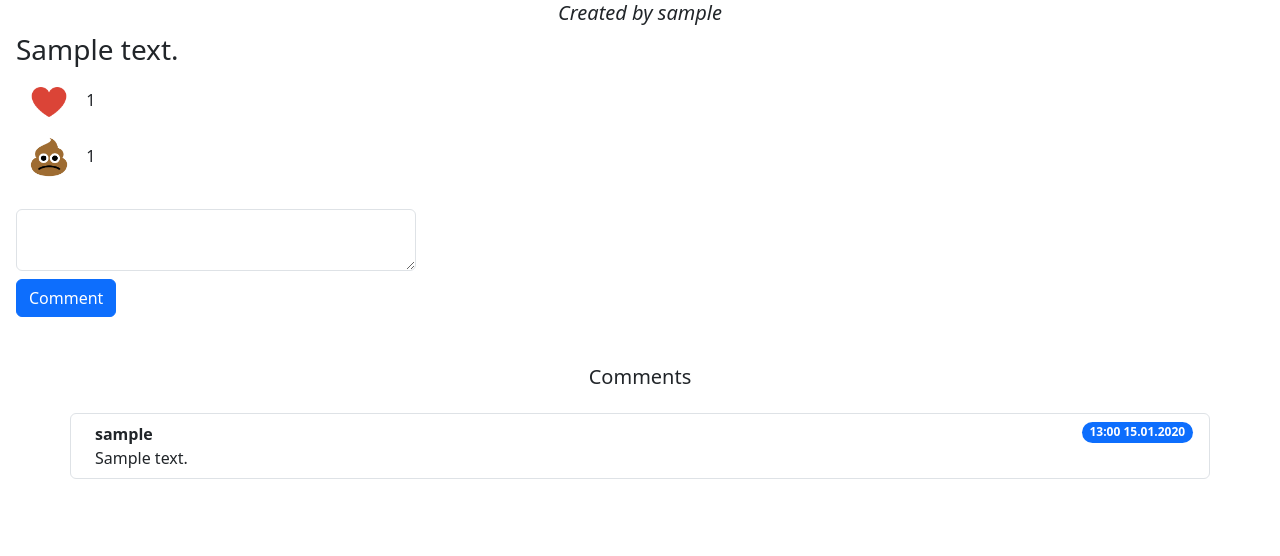
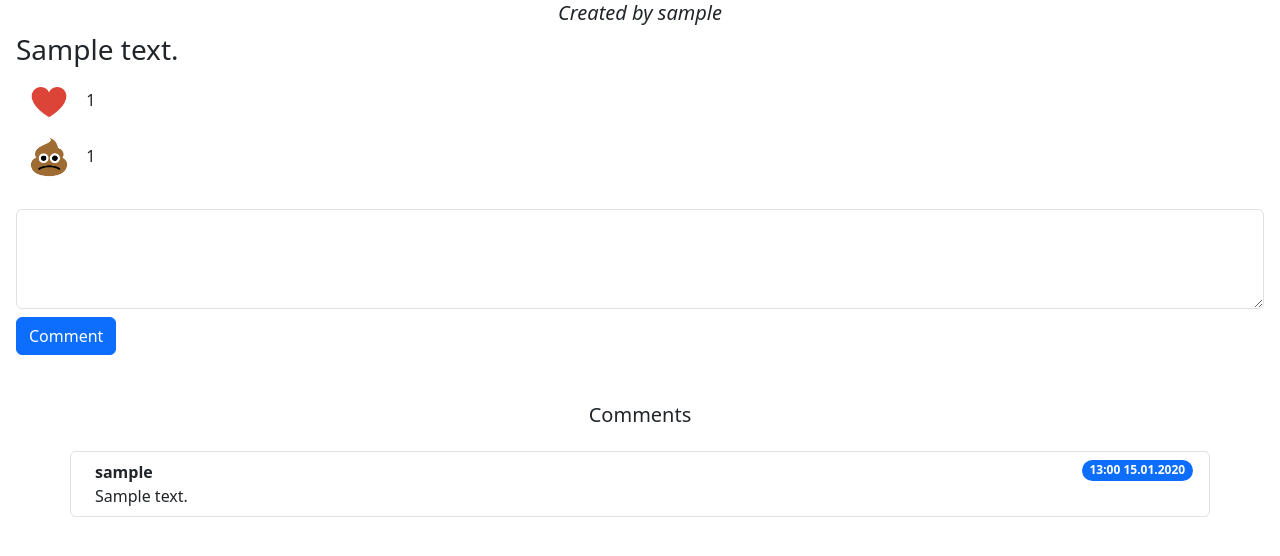
Before and after one commit to Dest1ni/Project, a Django app: page /posts/detail/1/ in a window 1280 px wide. Shown: the part 205-761 px from the top of the page. Run offline with Django 4.2, Linux system fonts and the light colour scheme; tables that the repository leaves empty hold one stand-in row (values such as "Sample post"); some libraries are stand-ins or nearby versions.

Commit message:
comments hotfix

```diff
--- a/web/posts/templates/posts/detail.html
+++ b/web/posts/templates/posts/detail.html
@@ -31,8 +31,10 @@
     </form>
     <form method="POST" action="{% url 'posts:comment-post' post_id=post.pk %}" class="mt-4">
         {% csrf_token %}
-            <textarea class="form-control" id="{{ comment_form.body.id_for_label }}" name="{{ comment_form.body.html_name }}" rows="2" style="width: 400px" required></textarea>
+        <div class="form-floating">
+            <textarea class="form-control modal-lg" id="{{ comment_form.body.id_for_label }}" name="{{ comment_form.body.html_name }}" rows="2" style="height: 100px" required></textarea>
             <button class="btn btn-primary mt-2 mb-5" type="submit">Comment</button>
+        </div>
     </form>
     <div class='text-center mb-4'>
         <h5> Comments </h5>
--- a/web/web/templates/web/index.html
+++ b/web/web/templates/web/index.html
@@ -6,7 +6,7 @@ Web
 {% block body %}
     <div class="bg-image d-flex align-items-center justify-content-center" style="background-image: url('{% static 'general/background.png' %}'); background-size: cover;">
         <div class="text-center mt-5 mb-auto" style ="height: 650px">
-            <h1>Welcome to the web {% firstof user.username 'Anonymous'%} !</h1>
+            <h1>{{message}} !</h1>
         </div>
     </div>
 {% endblock body %}
```
